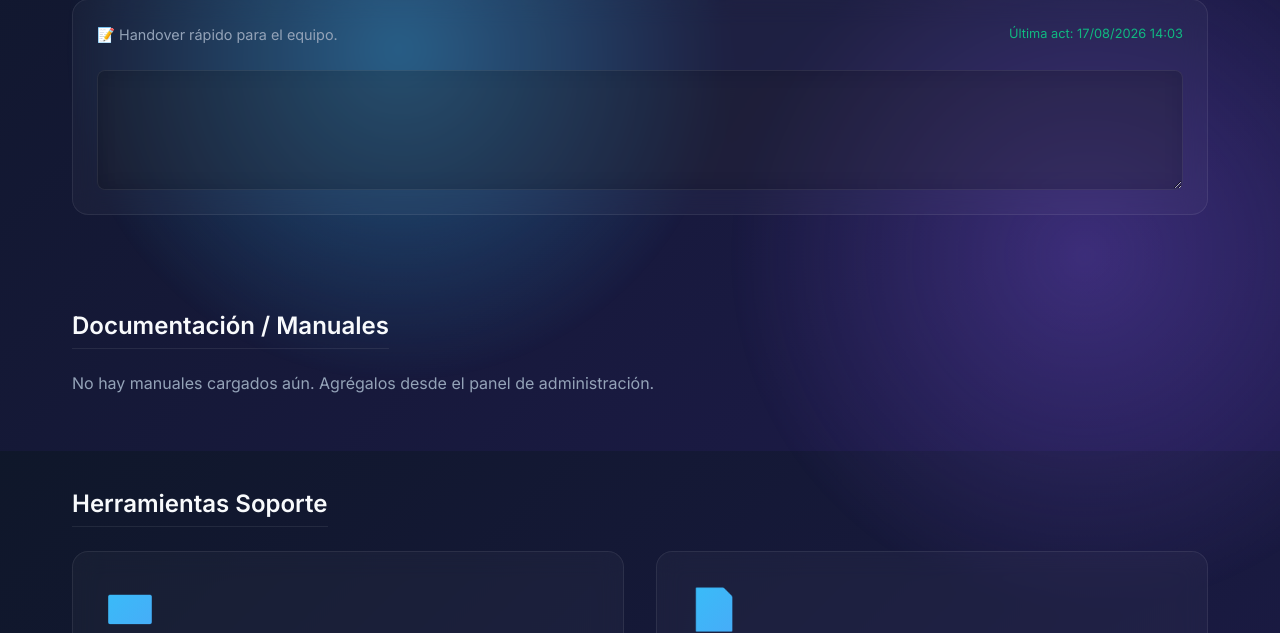
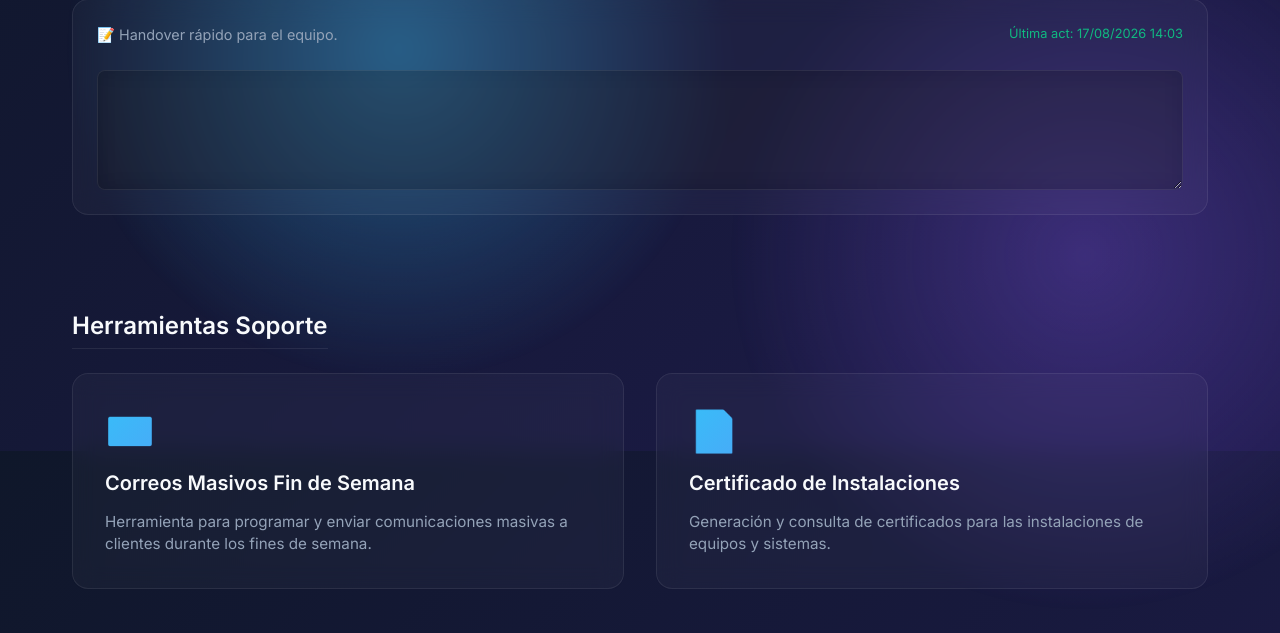
Before and after one commit to felipooon/portal_soporte, a Django app: page / in a window 1280 px wide. Shown: the part 349-982 px from the top of the page. Run offline with Django 5.2, Linux system fonts and the light colour scheme; data comes from the database, SQL or seed files in the repository; data that the repository does not hold is empty.

Commit message:
Eliminar sección de manuales para preparar integración con Trac

```diff
--- a/dashboard/admin.py
+++ b/dashboard/admin.py
@@ -1,7 +1,6 @@
 from django.contrib import admin
-from .models import PersonalSoporte, ClienteCentro, Bitacora, EnlaceDocumentacion
+from .models import PersonalSoporte, ClienteCentro, Bitacora
 
 admin.site.register(PersonalSoporte)
 admin.site.register(ClienteCentro)
 admin.site.register(Bitacora)
-admin.site.register(EnlaceDocumentacion)
--- a/dashboard/models.py
+++ b/dashboard/models.py
@@ -36,17 +36,3 @@ class Bitacora(models.Model):
     class Meta:
         verbose_name = 'Bitácora de Turno'
         verbose_name_plural = 'Bitácoras de Turno'
-
-class EnlaceDocumentacion(models.Model):
-    titulo = models.CharField(max_length=100)
-    url = models.URLField()
-    icono = models.CharField(max_length=50, default='📘', help_text="Ej: 📘, 🔗, ⚙️")
-    orden = models.IntegerField(default=0)
-
-    def __str__(self):
-        return self.titulo
-
-    class Meta:
-        verbose_name = 'Enlace de Documentación'
-        verbose_name_plural = 'Enlaces de Documentación'
-        ordering = ['orden']
--- a/dashboard/views.py
+++ b/dashboard/views.py
@@ -4,16 +4,14 @@ from django.core.mail import EmailMultiAlternatives
 from django.template.loader import render_to_string
 from django.utils.html import strip_tags
 from django.http import JsonResponse
-from .models import PersonalSoporte, ClienteCentro, Bitacora, EnlaceDocumentacion
+from .models import PersonalSoporte, ClienteCentro, Bitacora
 import datetime
 import json
 
 def index(request):
     bitacora, created = Bitacora.objects.get_or_create(id=1)
-    enlaces = EnlaceDocumentacion.objects.all()
     return render(request, 'dashboard/index.html', {
-        'bitacora': bitacora,
-        'enlaces': enlaces
+        'bitacora': bitacora
     })
 
 def actualizar_bitacora(request):
--- a/templates/dashboard/index.html
+++ b/templates/dashboard/index.html
@@ -57,19 +57,6 @@ document.addEventListener('DOMContentLoaded', function() {
 });
 </script>
 
-<h2 class="section-title">Documentación / Manuales</h2>
-<div class="grid" style="margin-bottom: 3rem;">
-    {% for enlace in enlaces %}
-    <a href="{{ enlace.url }}" target="_blank" class="card glass-effect" style="padding: 1.5rem; display: flex; align-items: center; gap: 1rem;">
-        <div style="font-size: 2rem;">{{ enlace.icono }}</div>
-        <div>
-            <h3 style="margin: 0; font-size: 1.1rem;">{{ enlace.titulo }}</h3>
-        </div>
-    </a>
-    {% empty %}
-    <p style="color: var(--text-secondary);">No hay manuales cargados aún. Agrégalos desde el panel de administración.</p>
-    {% endfor %}
-</div>
 
 <h2 class="section-title">Herramientas Soporte</h2>
 <div class="grid">
```
Also changed, not shown: dashboard/migrations/0003_delete_enlacedocumentacion.py (added).
